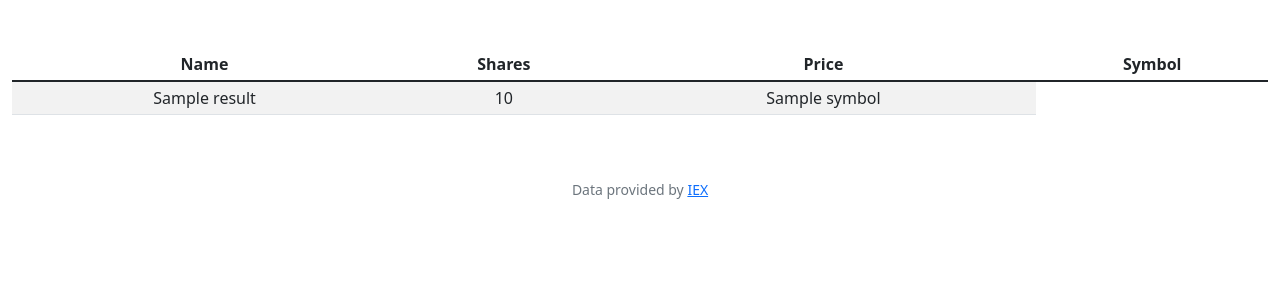
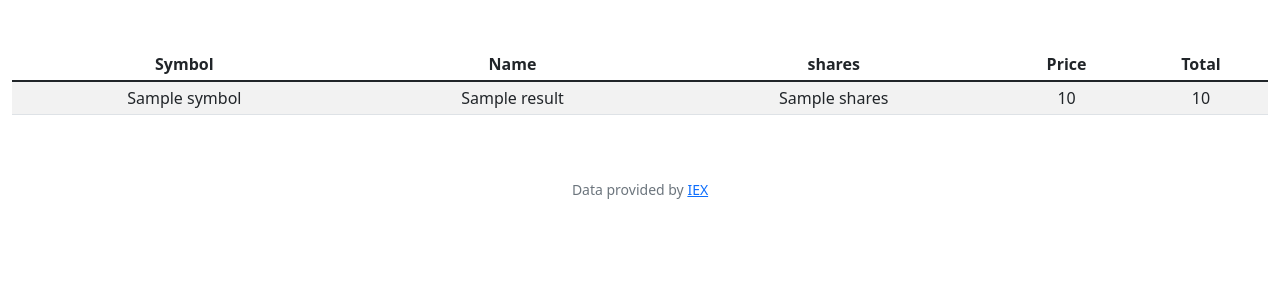
Before and after one commit to JC4github/cs50, a Flask app: template finance/templates/index.html in a window 1280 px wide. Shown: the part 76-376 px from the top of the page. Run offline with Flask 2, Linux system fonts and the light colour scheme; the template is opened without the code that fills it: most values are stand-ins (such as "Sample title", 1, 10 or a date in 2020); some libraries are stand-ins or nearby versions.

Commit message:
Fri, Apr 22, 2022, 12:53 AM +00:00

```diff
--- a/finance/templates/index.html
+++ b/finance/templates/index.html
@@ -8,18 +8,21 @@
 <table class="table table-striped table-sm">
     <thead>
         <tr>
+            <th scope="col">Symbol</th>
             <th scope="col">Name</th>
-            <th scope="col">Shares</th>
+            <th scope="col">shares</th>
             <th scope="col">Price</th>
-            <th scope="col">Symbol</th>
+            <th scope="col">Total</th>
         </tr>
     </thead>
     <tbody>
         {% for stock in stocks %}
             <tr>
+                <td>{{ result["symbol"] }}</td>
                 <td>{{ result["name"] }}</td>
+                <td>{{ result["shares"] }}</td>
                 <td>{{ result["price"] }}</td>
-                <td>{{ result["symbol"] }}</td>
+                <td>{{ result["total"] }}</td>
             </tr>
         {% endfor %}
     </tbody>
```
